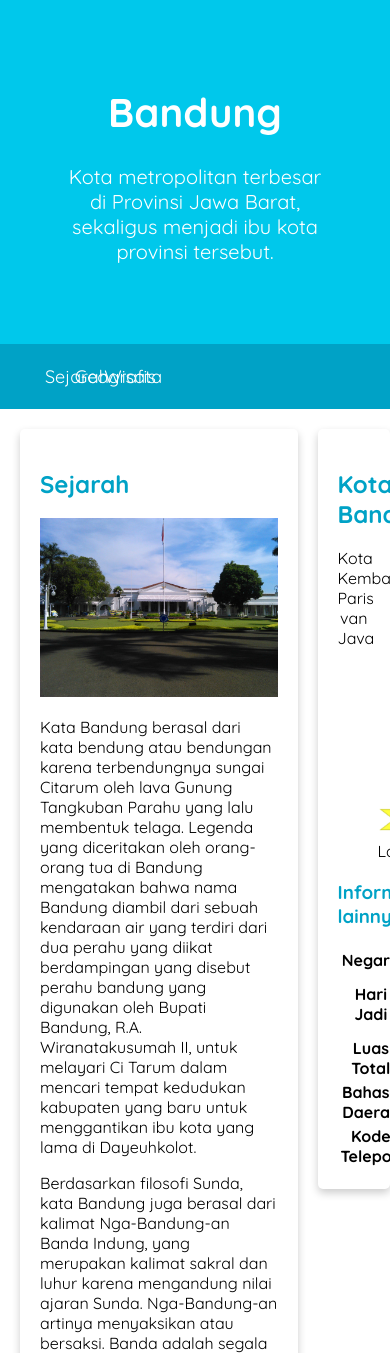
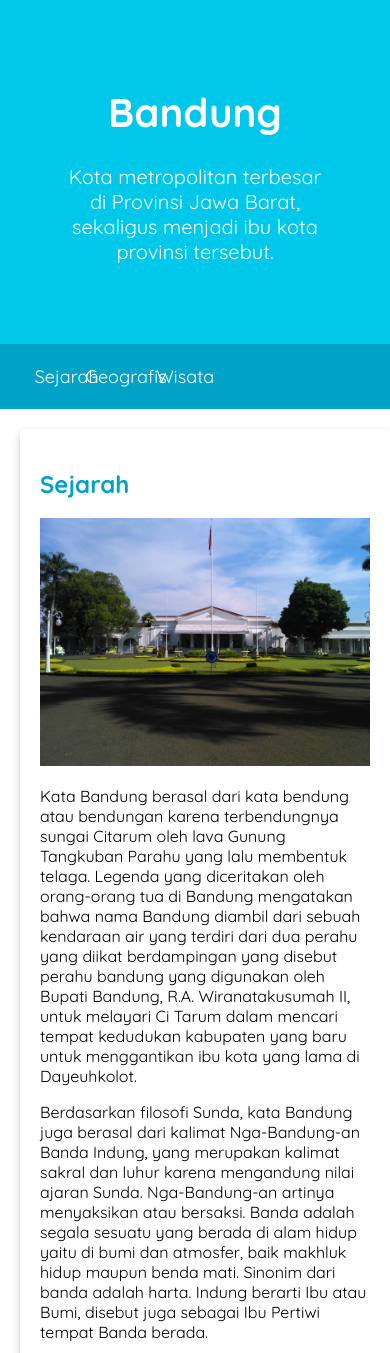
Before and after one commit to Hadirizaldi/documentation_dicoding_learning, a plain HTML site: page dasarPemrogramanWeb/WebDasar/index.html in a window 390 px wide. Shown: the top 1353 px of the page. Drawn offline with Linux system fonts and the light colour scheme.

Commit message:
latihan mobile version done

```diff
--- a/dasarPemrogramanWeb/WebDasar/assets/css/style.css
+++ b/dasarPemrogramanWeb/WebDasar/assets/css/style.css
@@ -40,6 +40,8 @@ nav ul {
   display: grid;
   gap: 1rem;
   grid-template-columns: repeat(12, minmax(0, 1fr));
+
+  justify-items: center;
 }
 
 nav ul li {
@@ -97,7 +99,10 @@ aside {
 }
 
 .profile {
+  display: flex;
+  flex-direction: column;
   text-align: center;
+  align-items: center;
 }
 
 .profile img {
@@ -113,3 +118,27 @@ footer {
   background-color: #00a2c6;
   font-weight: 700;
 }
+
+/* responsive */
+@media(max-width: 1024px){
+  aside, #content {
+    width: 100%;
+    padding: 0;
+  }
+
+  nav ul {
+    grid-template-columns: repeat(10, minmax(0, 1fr));
+  }
+}
+
+@media(max-width: 900px){
+  nav ul {
+  grid-template-columns: repeat(8, minmax(0, 1fr));
+  }
+}
+
+@media(max-width: 600px){
+  nav ul {
+    grid-template-columns: repeat(6, minmax(0, 1fr));
+  }
+}
```
